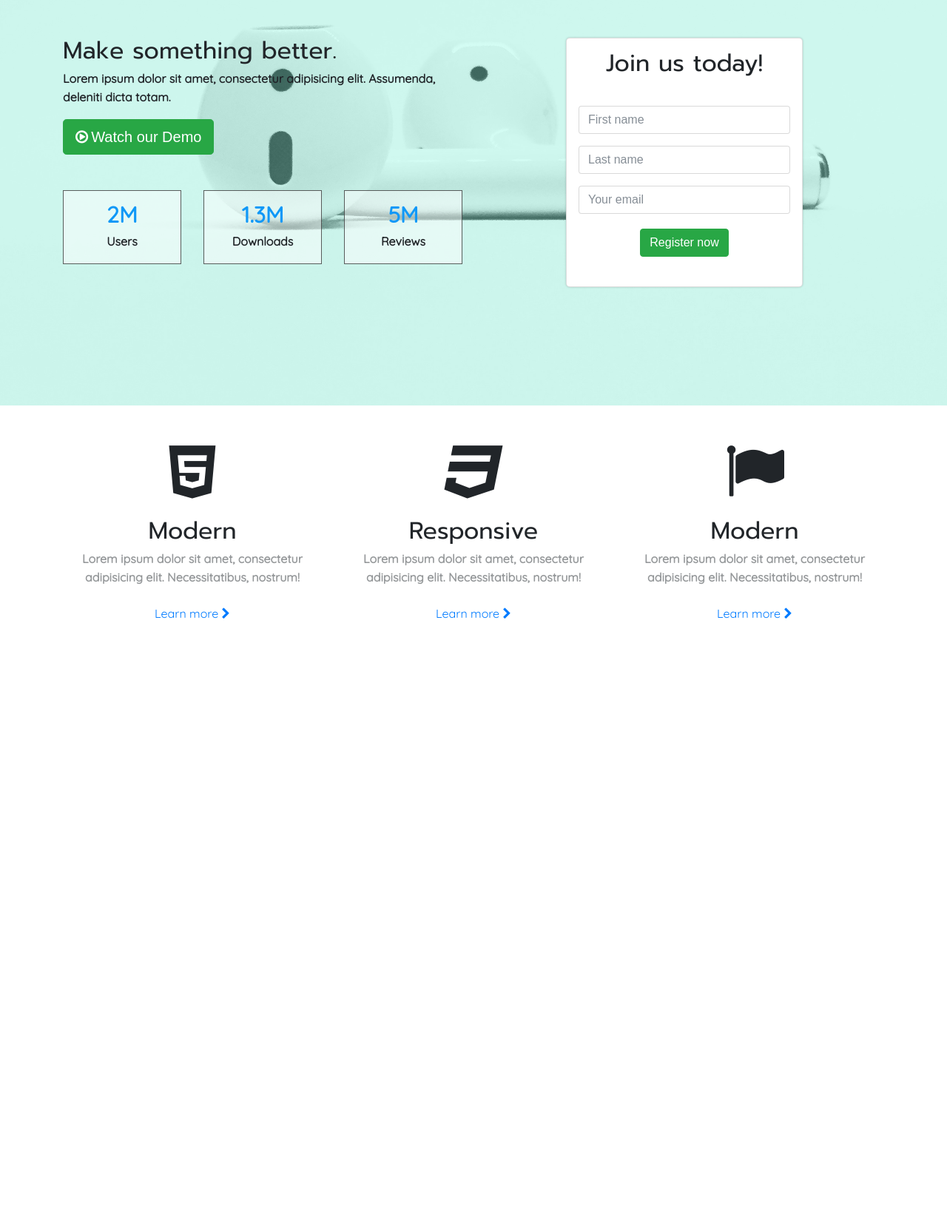
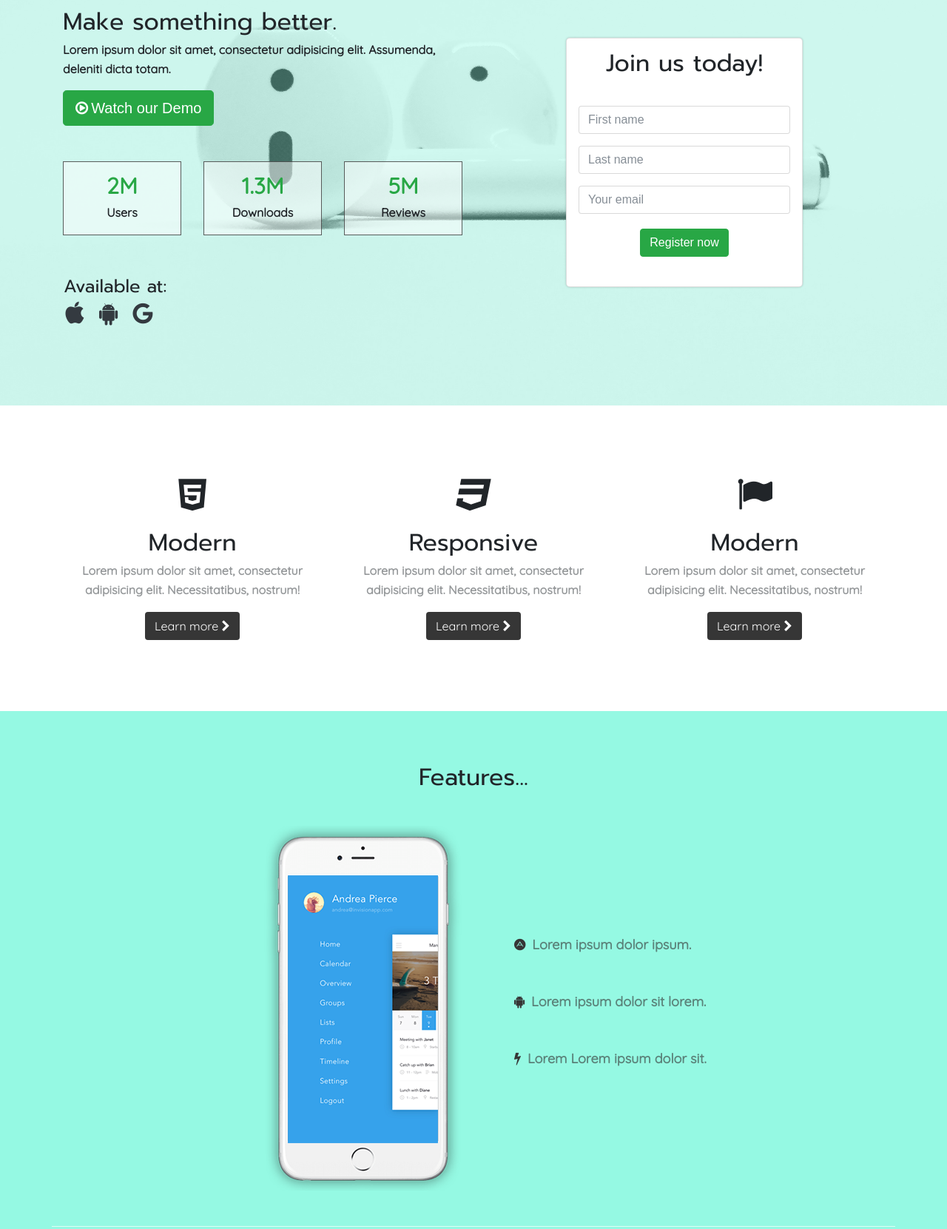
Before and after one commit to bisnurana/Home-Page-Design, a website: page src/index.html in a window 1280 px wide. Shown: the part 177-1838 px from the top of the page at 74% size. Before the commit the page ends 1073 px from the top, so only its background shows below. Drawn offline with Linux system fonts and the light colour scheme.

Commit message:
features completed

```diff
--- a/src/index.html
+++ b/src/index.html
@@ -6,7 +6,7 @@
         <link rel="stylesheet" href="css/font-awesome.min.css">
         <link rel="stylesheet" href="css/bootstrap.css">
         <link rel="stylesheet" href="css/style.css">
-        <title>Transform - A new way of design</title>
+        <title>Tapp - A new App</title>
     </head>
 
     <body>
@@ -45,17 +45,17 @@
           <div class="banner-inner h-100">
             <div class="container h-100">
               <div class="row h-100">
-                <div class="col-md-6 align-self-center my-5">
+                <div class="col-md-6 align-self-center mt-5">
                   <h2 class="display-5 mt-5">Make something better.</h2>
                   <p>Lorem ipsum dolor sit amet, consectetur adipisicing elit. Assumenda, deleniti dicta totam.</p>
                   <button class="btn btn-success btn-lg"><span class="fa fa-play-circle-o fa-md pr-1"></span>Watch our Demo</button>
                   <div class="row my-5 text-center">
-                    <div class="col-md-4 col-sm-4 mb-5">
+                    <div class="col-md-4 col-sm-4 mb-2">
                       <div class="card-report pt-2 mx-auto">
                           <p><span>2M</span>Users</p>
                       </div>
                     </div>
-                    <div class="col-md-4 col-sm-4 mb-5">
+                    <div class="col-md-4 col-sm-4 mb-2">
                       <div class="card-report pt-2 mx-auto">
                           <p><span>1.3M</span>Downloads</p>
                       </div>
@@ -64,6 +64,12 @@
                       <div class="card-report pt-2 mx-auto">
                           <p><span>5M</span>Reviews</p>
                       </div>
+                    </div>
+                    <div class="store my-5 ">
+                      <h4 class="ml-3">Available at:</h4>
+                      <a href="#" class="fa fa-apple fa-2x mr-3 text-dark"></a>
+                      <a href="#" class="fa fa-android fa-2x mr-3 text-dark"></a>
+                      <a href="#" class="fa fa-google fa-2x text-dark"></a>
                     </div>
                   </div>
                 </div>
@@ -88,29 +94,63 @@
         </div>
       </header>
 
-      <section id="feature-section">
+      <section id="feature-tech">
         <div class="container">
-          <div class="row">
+          <div class="row my-5">
             <div class="col-md-4 text-center my-5">
-                  <span class="fa fa-html5 fa-5x"></span>
+                  <span class="fa fa-html5 fa-3x"></span>
                   <h2 class="display-7 mt-4 mb-2">Modern</h2>
                   <p class="p-text">Lorem ipsum dolor sit amet, consectetur adipisicing elit. Necessitatibus, nostrum!</p>
                   <a href="#" class="btn btn-default">Learn more <span class="fa fa-chevron-right"></span></a>
             </div>
             <div class="col-md-4 text-center my-5">
-                <span class="fa fa-css3 fa-5x"></span>
+                <span class="fa fa-css3 fa-3x"></span>
                 <h2 class="display-7 mt-4 mb-2">Responsive</h2>
                 <p class="p-text">Lorem ipsum dolor sit amet, consectetur adipisicing elit. Necessitatibus, nostrum!</p>
                 <a href="#" class="btn btn-default">Learn more <span class="fa fa-chevron-right"></span></a>
 
             </div>
             <div class="col-md-4 text-center my-5">
-                <span class="fa fa-flag fa-5x"></span>
+                <span class="fa fa-flag fa-3x"></span>
                 <h2 class="display-7 mt-4 mb-2">Modern</h2>
                 <p class="p-text">Lorem ipsum dolor sit amet, consectetur adipisicing elit. Necessitatibus, nostrum!</p>
                 <a href="#" class="btn btn-default">Learn more <span class="fa fa-chevron-right"></span></a>
             </div>
           </div>
+        </div>
+      </section>
+
+      <section id="feature-section" class="py-5">
+        <div class="container">
+          <h2 class="display-6 mt-4 mb-5 text-center">Features...</h2>
+          <div class="row mb-5 pb-5 bb-1">
+            <div class="col-md-6 text-right align-self-center">
+              <img class="img-responsive" src="./img/feature-1.png" alt="tapp-feature" />
+            </div>
+            <div class="col-md-6 align-self-center">
+              <ul class="feature-list">
+                <li class="list-item mb-5"><span class="fa fa-adn mr-1"></span>  Lorem ipsum dolor ipsum.</li>
+                <li class="list-item mb-5"><span class="fa fa-android mr-1"></span>  Lorem ipsum dolor sit lorem.</li>
+                <li class="list-item"><span class="fa fa-bolt mr-1"></span>  Lorem Lorem ipsum dolor sit.</li>
+
+              </ul>
+            </div>
+          </div>
+
+          <div class="row pt-5">
+            <div class="col-md-6 align-self-center">
+              <ul class="feature-list">
+                <li class="list-item mb-5"><span class="fa fa-cloud mr-1"></span>  Lorem ipsum dolor lorem.</li>
+                <li class="list-item mb-5"><span class="fa fa-database mr-1"></span>  Lorem ipsum dolor sit.</li>
+                <li class="list-item"><span class="fa fa-feed mr-1"></span>  Lorem ipsum Lorem ipsum.</li>
+
+              </ul>
+            </div>
+            <div class="col-md-6  text-left align-self-center">
+              <img class="img-responsive" src="./img/feature-2.png" alt="tapp-feature" />
+            </div>
+          </div>
+
         </div>
       </section>
 
--- a/src/scss/style.scss
+++ b/src/scss/style.scss
@@ -398,7 +398,7 @@ template {
 $white:#fff;
 $dark:#363636;
 $light-gray:#95989A;
-$secondary: #1098F7;
+$secondary: #28a745;
 $primary:#95f9e3;
 
 //fonts
@@ -467,3 +467,27 @@ body{
   }
 
 }
+.btn-default{
+  color: $white;
+  background-color: $dark;
+  &:hover{
+    background-color:$secondary;
+    color:$white;
+  }
+}
+.bb-1{
+  border-bottom: 1px solid rgba($white,0.7);
+}
+#feature-section{
+  background-color: $primary;
+  ul{
+    list-style-type: none;
+    .list-item{
+      color:rgba($dark,0.6);
+      font-size:18px;
+      span{
+        color: $dark;
+      }
+    }
+  }
+}
```
Also changed, not shown: src/css/style.css, src/img/feature-1.png (added), src/img/feature-2.png (added).
